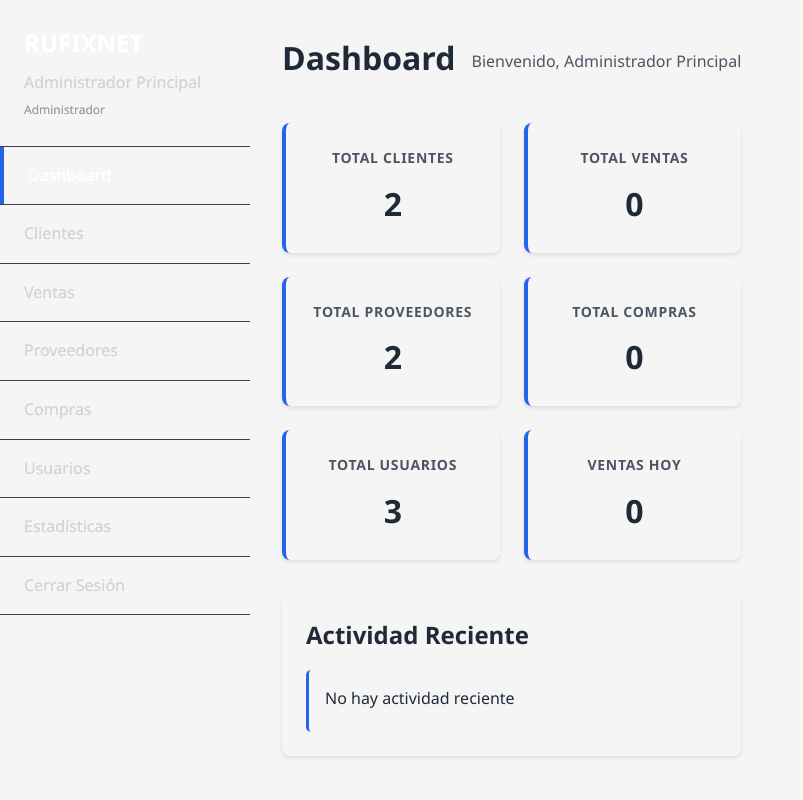
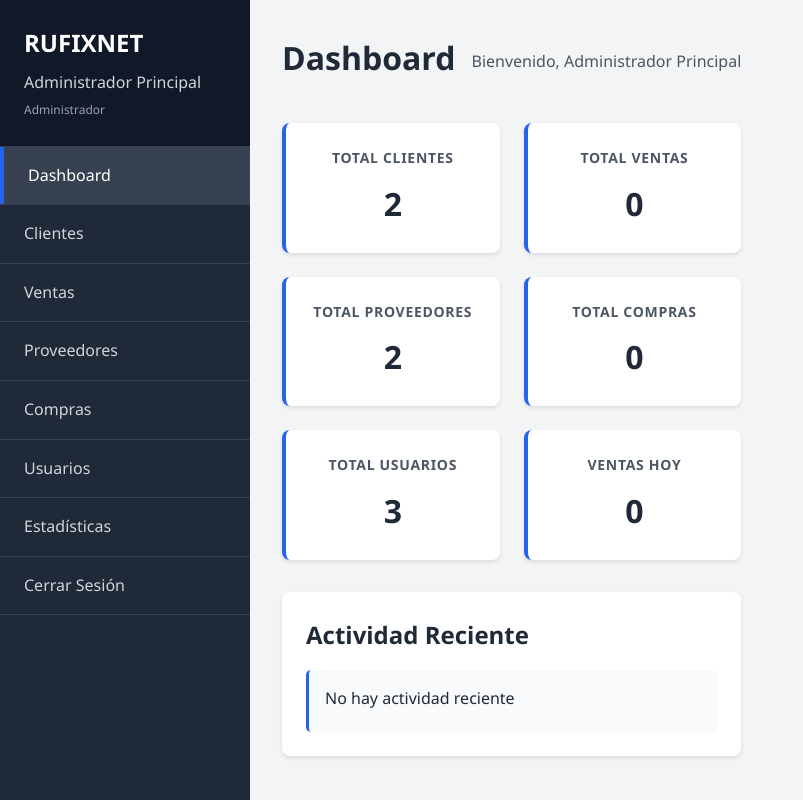
Before and after one commit to isadebugs/rufixnet, a PHP site: page /rufixnet/index.php?url=dashboard in a window 1280 px wide. Shown: the whole page, without its empty margins (0-803 px from the left). Run offline with PHP 8.4, Linux system fonts and the light colour scheme; a user stored in the database is signed in; data comes from the database, SQL or seed files in the repository; data that the repository does not hold is empty.

Commit message:
Eliminar completamente el debug de fondo rojo

```diff
--- a/css/style.css
+++ b/css/style.css
@@ -655,33 +655,3 @@ body {
     background-color: var(--primary-blue);
     color: white;
 }
-
-/* =========================================== */
-/* ELIMINAR CUALQUIER FONDO ROJO */
-/* =========================================== */
-
-/* Reset de fondo rojo en TODOS los elementos */
-* {
-    background-color: transparent !important;
-    background: transparent !important;
-}
-
-/* Fondo correcto para el body */
-body {
-    background-color: #f5f5f5 !important;
-    background: #f5f5f5 !important;
-}
-
-/* Fondo correcto para el contenedor principal */
-.app-container {
-    background-color: transparent !important;
-    background: transparent !important;
-}
-
-/* Si hay algún otro elemento con fondo rojo */
-[style*="background: red"],
-[style*="background-color: red"],
-[style*="red"] {
-    background-color: transparent !important;
-    background: transparent !important;
-}
```
